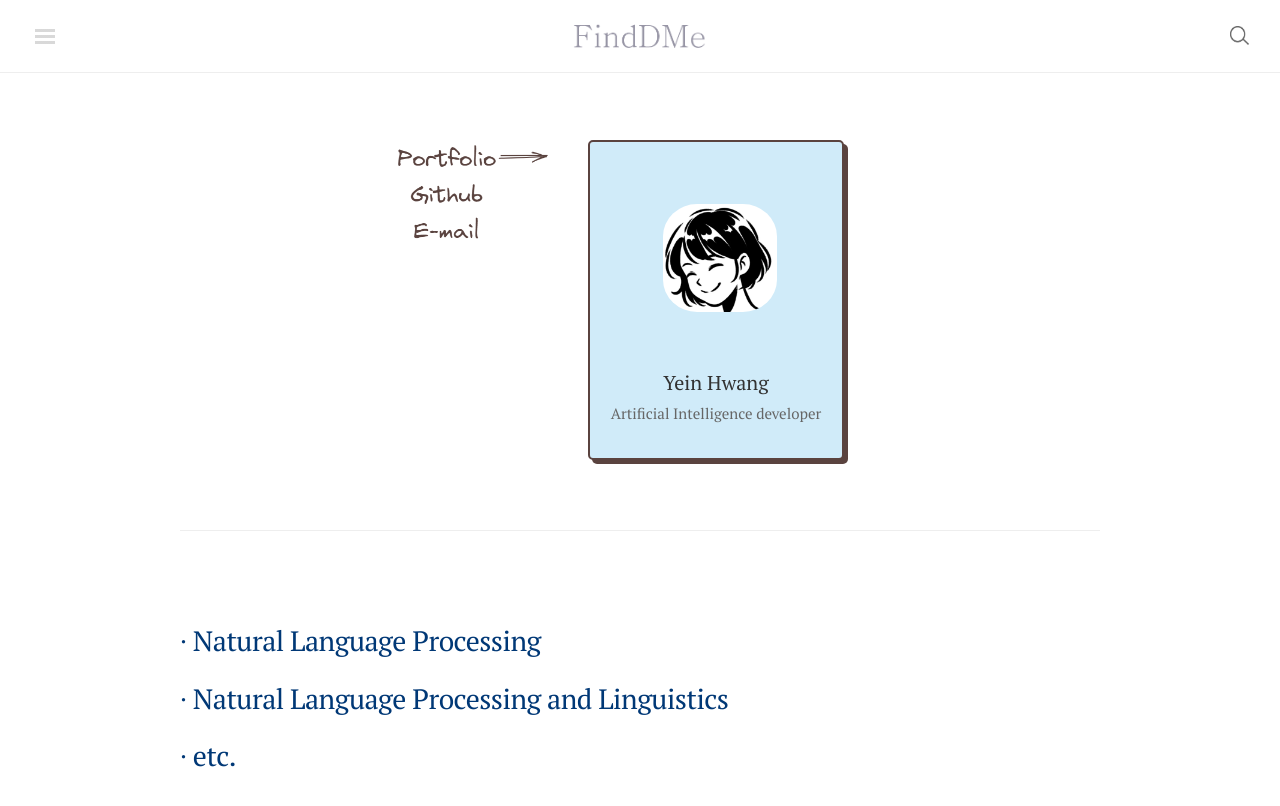
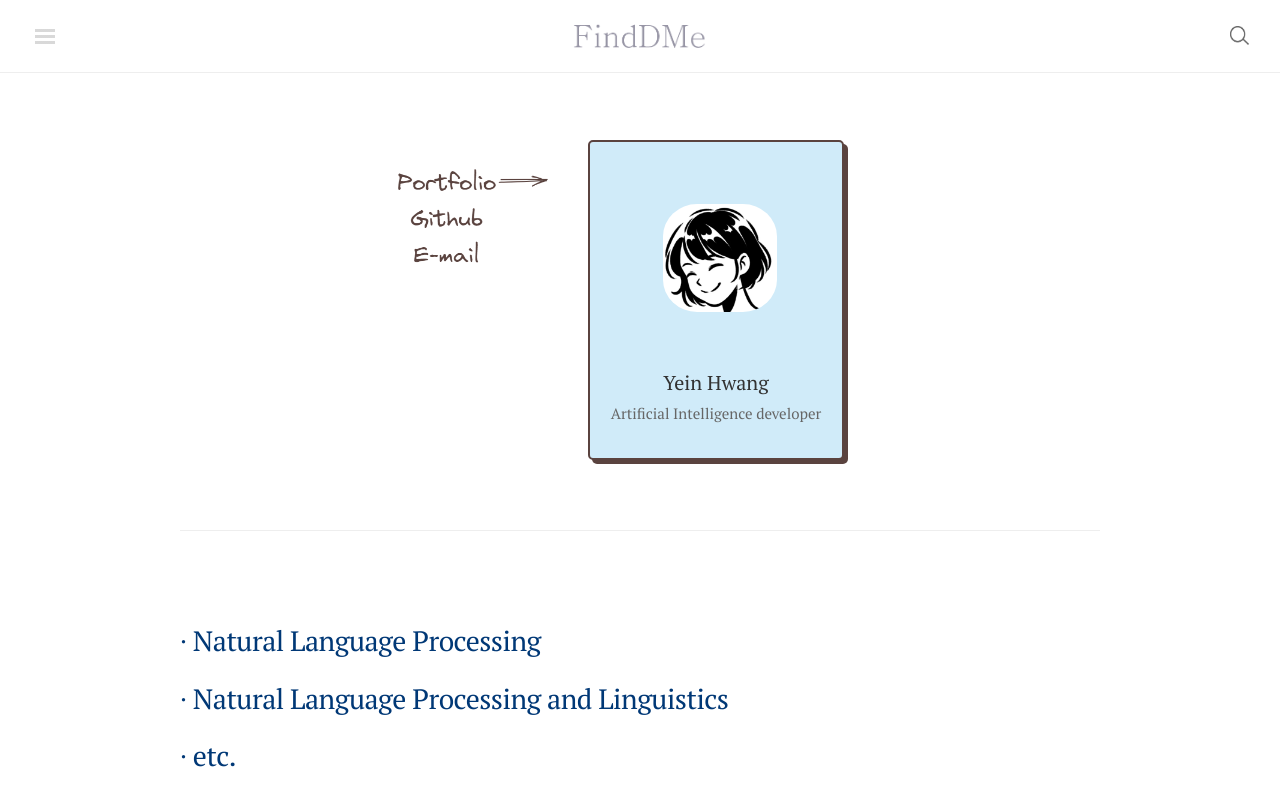
Before and after one commit to finddme/finddme.github.io, a Jekyll site: the page built from index.html, in a window 1280 px wide and 921 px high. Shown: the top 806 px of the window. Built offline with Jekyll 4.4.1, drawn with Linux system fonts in a browser that asks for light colours; nearby versions of some CDN libraries; comment, search, counter and statistics services are not loaded.

Commit message:
Update index.html

```diff
--- a/index.html
+++ b/index.html
@@ -35,7 +35,7 @@
 
 <!-- 홈이 홈일 때 -->
 
-<div class="hero-portfolio"  style="float: left; width: 40%; overflow-y:hidden; margin-left: 4px;">
+<div class="hero-portfolio"  style="float: left; width: 40%; overflow-y:hidden; margin-left: 4px;  margin-top: 24px;">
 <!-- <div class="hero-portfolio"  style="float: right; width: 40%; overflow-y:hidden; margin-right: 80px;"> -->
   <img src="https://finddme.github.io/public/p_g_e.png" />
 </div>
```
